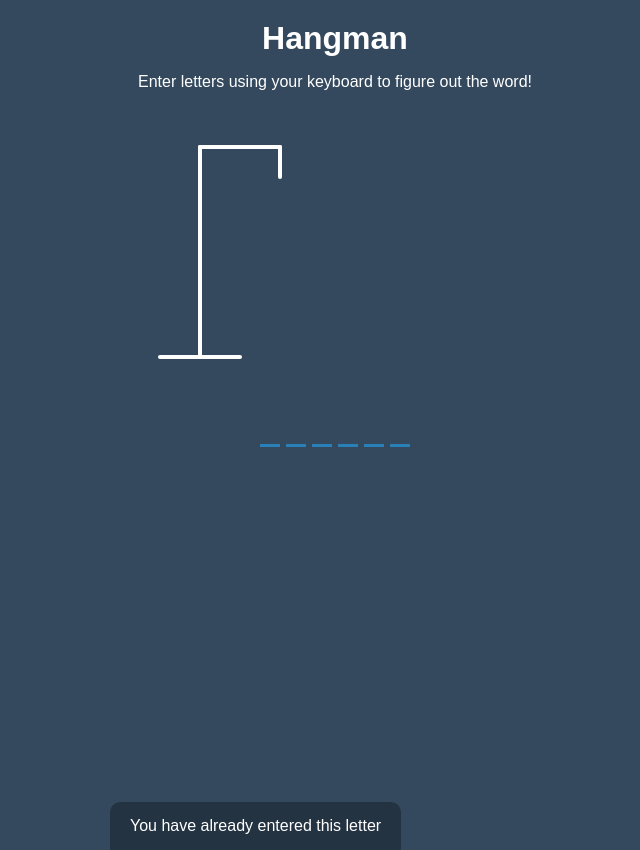
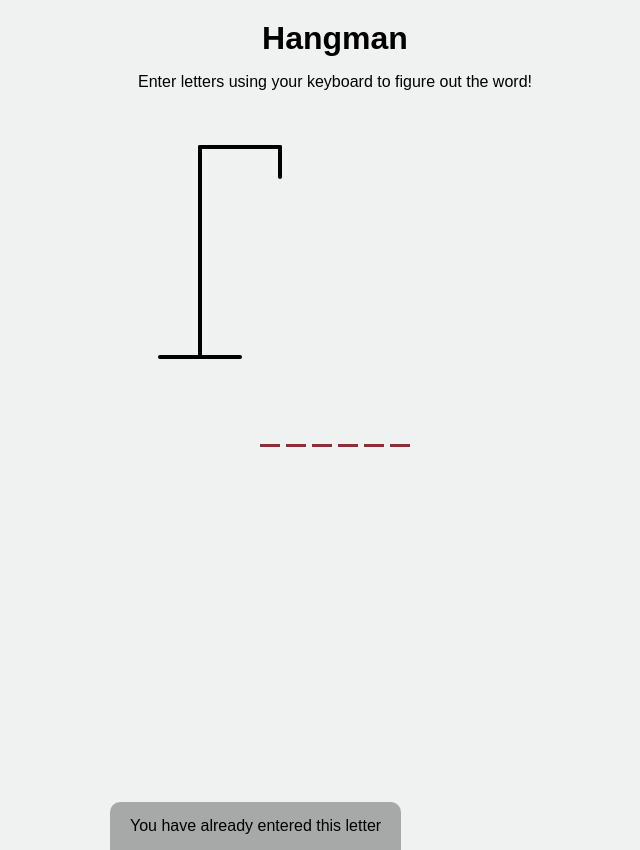
Before and after one commit to summeredwards/fwd-final-project, a React (Create React App) app: page / in a window 1280 px wide. Shown: the whole page, without its empty margins (305-945 px from the left). Built offline with nearby package versions, Linux system fonts and the light colour scheme.

Commit message:
changes made during 11/29 class

```diff
--- a/src/App.css
+++ b/src/App.css
@@ -3,15 +3,15 @@
 }
 
 body {
-  background-color: #34495e;
-  color: #fff;
+  background-color: #EFF2F1;
+  color: black;
   font-family: Arial, Helvetica, sans-serif;
   display: flex;
   flex-direction: column;
   align-items: center;
   height: 80vh;
   margin: 0;
-  overflow: hidden;
+  /* overflow: hidden; */
 }
 
 h1 {
@@ -33,7 +33,7 @@ p {
 
 .figure-container {
   fill: transparent;
-  stroke: #fff;
+  stroke: black;
   stroke-width: 4px;
   stroke-linecap: round;
 }
@@ -68,7 +68,7 @@ p {
 }
 
 .letter {
-  border-bottom: 3px solid #2980b9;
+  border-bottom: 3px solid #8A3033;
   display: inline-flex;
   font-size: 30px;
   align-items: center;
@@ -92,7 +92,7 @@ p {
 }
 
 .popup {
-  background: #2980b9;
+  background: #8A3033;
   border-radius: 5px;
   box-shadow: 0 15px 10px 3px rgba(0, 0, 0, 0.1);
   padding: 20px;
@@ -102,7 +102,7 @@ p {
 .popup button {
   cursor: pointer;
   background-color: #fff;
-  color: #2980b9;
+  color: #8A3033;
   border: 0;
   margin-top: 20px;
   padding: 12px 20px;
--- a/src/components/Popup.js
+++ b/src/components/Popup.js
@@ -3,15 +3,13 @@ import { checkWin } from '../helpers/helpers';
 
 const  Popup = ({ correctLetters, wrongLetters, selectedWord, setPlayable, playAgain }) => {
     let finalMessage= '';
-    let finalMessageRevealWord = '';
     let playable = true;
 
     if(checkWin(correctLetters, wrongLetters, selectedWord) === 'win' ){
-        finalMessage = 'Congratulations! You won! 😃';
+        finalMessage = 'Congratulations! You won!';
         playable = false;
     } else if(checkWin(correctLetters, wrongLetters, selectedWord) === 'lose'){
-        finalMessage = 'Unfortunately you lost. 😕';
-        finalMessageRevealWord = `...the word was: ${selectedWord}`;
+        finalMessage = 'Game over. You lost.';
         playable = false;
     }
 
@@ -22,7 +20,6 @@ const  Popup = ({ correctLetters, wrongLetters, selectedWord, setPlayable, playA
             <div className="popup-container" style={finalMessage !== '' ? {display:'flex'} : {}}>
                 <div className="popup">
                     <h2>{finalMessage}</h2>
-                    <h3>{finalMessageRevealWord}</h3>
                     <button onClick={playAgain}>Play Again</button>
                 </div>
             </div>
--- a/src/components/WrongLetters.js
+++ b/src/components/WrongLetters.js
@@ -5,7 +5,6 @@ const  WrongLetters = ({wrongLetters}) => {
         <>
             <div className="wrong-letters-container">
                 <div>
-                    {wrongLetters.length > 0 ? <p>Wrong</p> : ''}
                     {wrongLetters
                     .map((letter, i) => <span key={i}>{letter}</span>)
                     .reduce((prev, curr) => prev === null ? [curr] : [prev, ', ', curr], null)}
```
